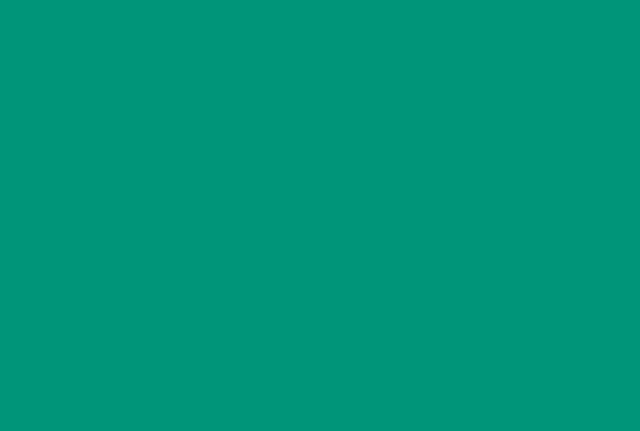
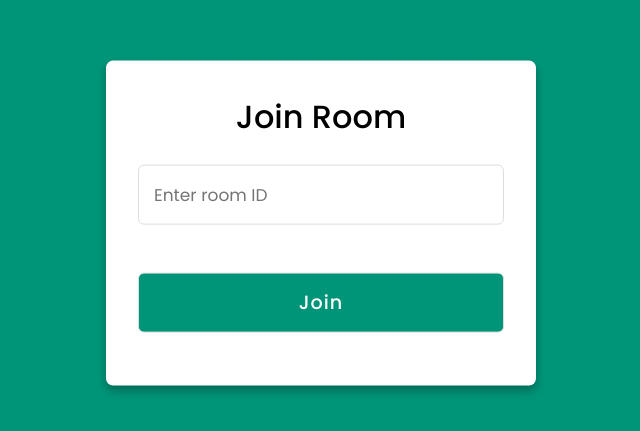
Before and after one commit to ishapaghdal301/VideoCon, a React (Create React App) app in the folder frontend/: page /join_room in a window 1280 px wide. Before the commit this address had no page. Shown: the part 177-608 px from the top of the page, without its empty margins (319-959 px from the left). Built offline with nearby package versions, Linux system fonts and the light colour scheme.

Commit message:
Join Room

```diff
--- a/frontend/src/App.js
+++ b/frontend/src/App.js
@@ -5,6 +5,7 @@ import Register from "./Register";
 import Login from "./Login";
 import Dashboard from "./DashBoard";
 import VideoCall from "./VideoCall";
+import JoinRoom from "./JoinRoom";
 
 function App() {
   return (
@@ -15,6 +16,7 @@ function App() {
           <Route path="/login" element={<Login />} />
           <Route path="/dashboard" element={<Dashboard />} />
           <Route path="/meeting" element={<VideoCall/>}/>
+          <Route path="/join_room" element={<JoinRoom/>}/>
         </Routes>
       </BrowserRouter>
     </div>
--- /dev/null
+++ b/frontend/src/JoinRoom.js
@@ -0,0 +1,38 @@
+import React, { useState } from 'react';
+import axios from 'axios';
+import './style.css'; // Make sure to import your custom CSS file
+
+const JoinRoom = () => {
+  const [roomID, setRoomID] = useState('');
+  const [success, setSuccess] = useState('');
+  const [error, setError] = useState('');
+
+  const handleSubmit = async (e) => {
+    e.preventDefault();
+    try {
+      const response = await axios.post('http://127.0.0.1:5000/api/joinroom', { roomID });
+      setSuccess(response.data.message);
+      window.location.href = '/meeting?roomID=' + roomID;
+    } catch (err) {
+      setError(err.response.data.error);
+    }
+  };
+
+  return (
+    <div className="container">
+      <div className="login form">
+        <header>Join Room</header>
+        <form onSubmit={handleSubmit}>
+          <input type="text" placeholder="Enter room ID" value={roomID} onChange={(e) => setRoomID(e.target.value)} />
+          <input type="submit" className="button" value="Join" />
+          <center>
+            {success && <p style={{ color: 'green' }}><b>{success}</b></p>}
+            {error && <p style={{ color: 'red' }}>{error}</p>}
+          </center>
+        </form>
+      </div>
+    </div>
+  );
+};
+
+export default JoinRoom;
--- a/frontend/src/Login.js
+++ b/frontend/src/Login.js
@@ -1,4 +1,4 @@
-import React, { useState,useNavigate } from 'react';
+import React, { useState } from 'react';
 import axios from 'axios';
 import './style.css';
 
@@ -7,14 +7,13 @@ const Login = () => {
   const [password, setPassword] = useState('');
   const [success, setSuccess] = useState('');
   const [error, setError] = useState('');
-    const navigate = useNavigate();
 
   const handleSubmit = async (e) => {
     e.preventDefault();
     try {
       const response = await axios.post('http://127.0.0.1:5000/api/login', { email, password });
       setSuccess(response.data.message);
-      navigate("/dashboard")
+      window.location.href = '/dashboard' ;
     } catch (err) {
       setError(err.response.data.error);
     }
--- a/frontend/src/Register.js
+++ b/frontend/src/Register.js
@@ -8,6 +8,7 @@ const Register = () => {
     first_name: '',
     last_name: '',
     email: '',
+    username: '',
     password1: '',
     password2: ''
   });
@@ -77,6 +78,13 @@ const Register = () => {
             onChange={handleChange}
           />
           <input
+            type="text"
+            placeholder="Enter your username"
+            name="username"
+            value={formData.username}
+            onChange={handleChange}
+          />
+          <input
             type="password"
             placeholder="Create a password"
             name="password1"
```
